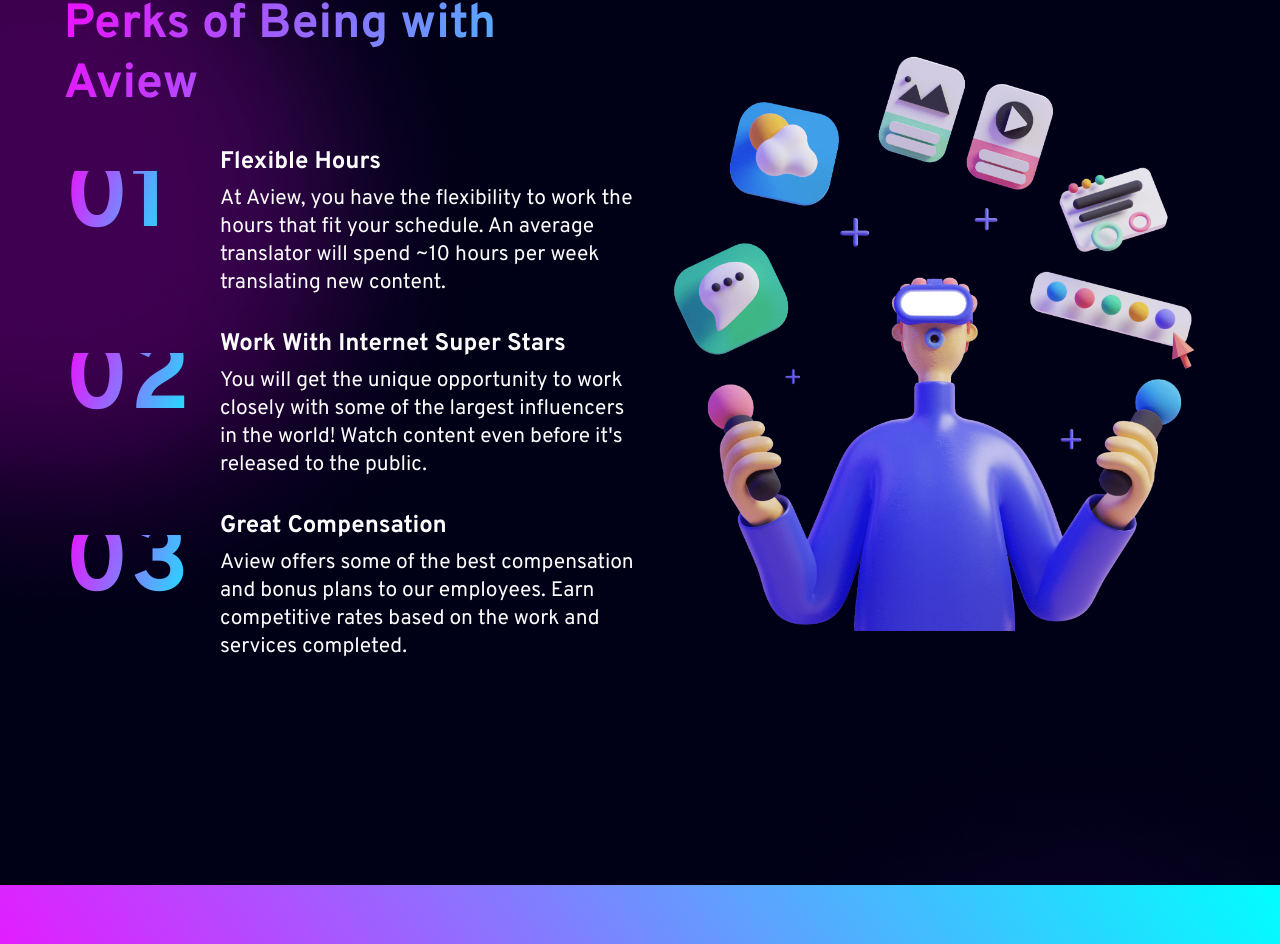
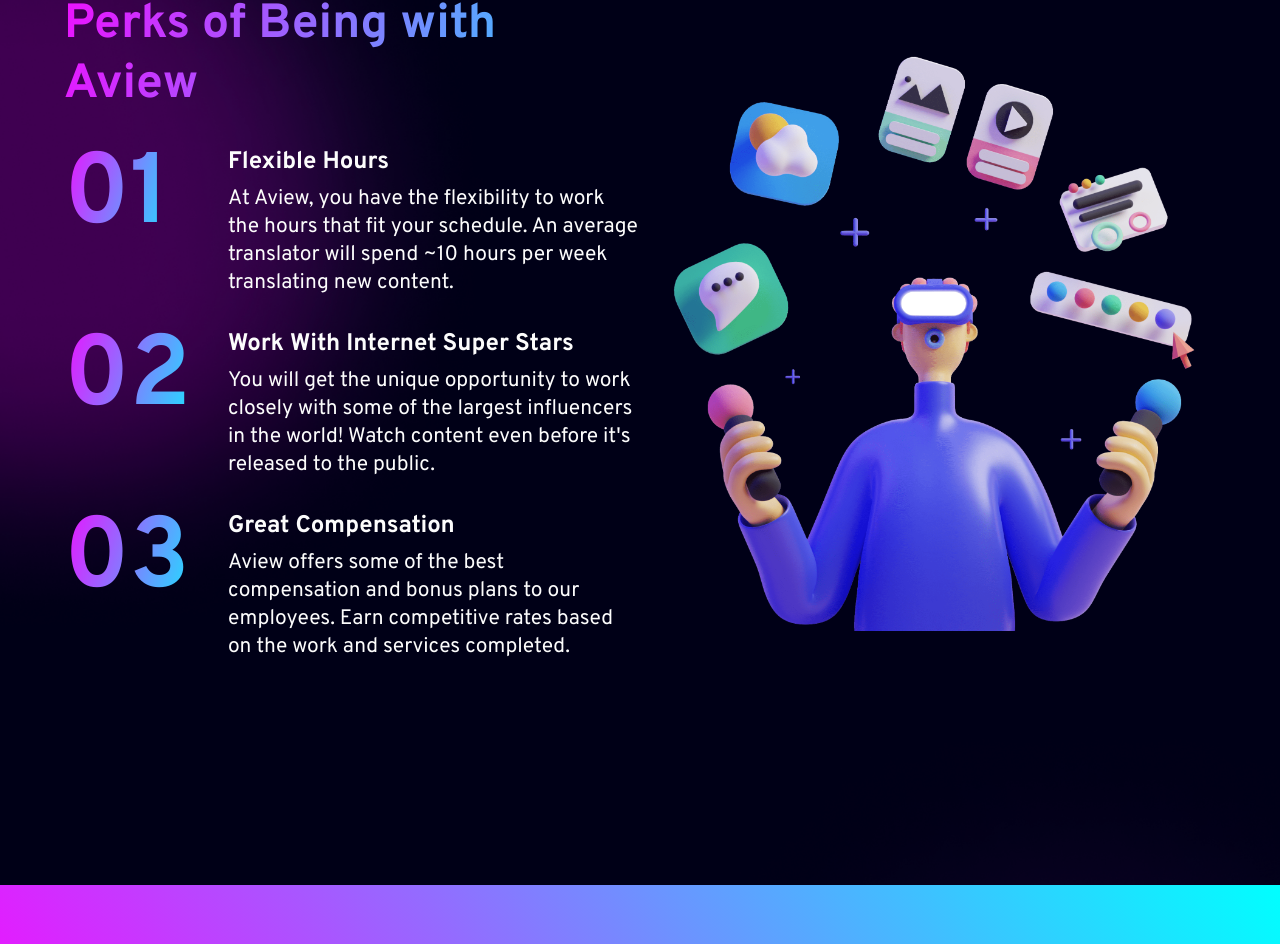
Before and after one commit to Aview-International/aviewint-website, a Next.js app: page /careers in a window 1280 px wide. Shown: the part 939-1883 px from the top of the page. Built offline with nearby package versions, Linux system fonts and the light colour scheme.

Commit message:
Update PerksAview.js

```diff
--- a/components/sections/careers/PerksAview.js
+++ b/components/sections/careers/PerksAview.js
@@ -35,8 +35,8 @@ const PerksAview = () => {
           {PERKS.map((list, i) => (
             <div className="list" key={`list-${i}`}>
               <div className="flex">
-                <h1 className="title mr-s2 lg:mt-s3 lg:min-w-[140px] lg:text-[100px]">
-                  <span className="gradient-text gradient-2">
+                <h1 className="title min-w-[51px] mr-s3 lg:min-w-[140px] lg:min-h-[140px] leading-none">
+                  <span className="gradient-text gradient-2 lg:text-[100px]">
                     {list.number}
                   </span>
                 </h1>
```
